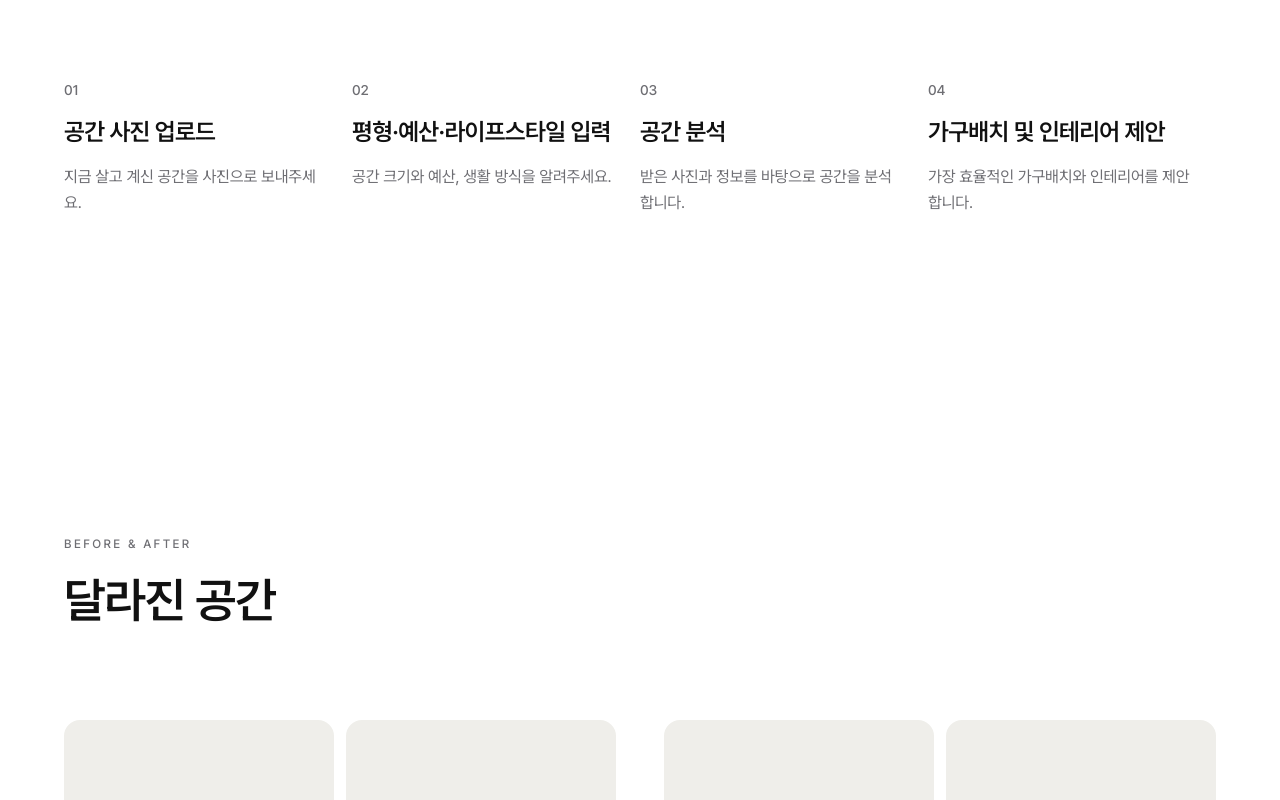
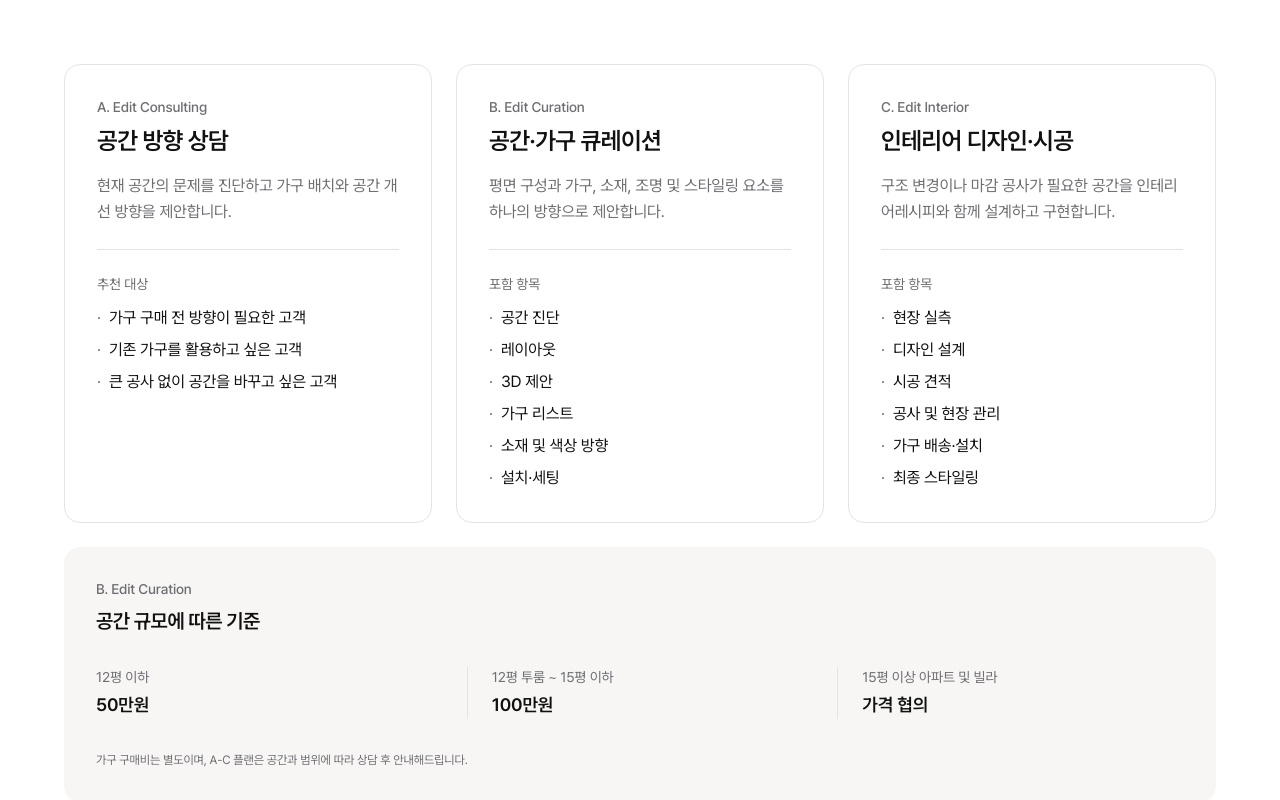
Before and after one commit to judack/interiorrecipe, a Next.js app: page / in a window 1280 px wide. Shown: the part 2760-3560 px from the top of the page. Built offline with nearby package versions, Linux system fonts and the light colour scheme.

Commit message:
프로세스 섹션을 A/B/C 플랜 카드 + 규모별 가격표 구조로 개편

```diff
--- a/components/process-section.tsx
+++ b/components/process-section.tsx
@@ -1,26 +1,57 @@
 import { Reveal } from "@/components/reveal";
 
-const STEPS = [
+const PLANS = [
   {
-    number: "01",
-    title: "공간 사진 업로드",
-    description: "지금 살고 계신 공간을 사진으로 보내주세요.",
+    id: "A",
+    name: "Edit Consulting",
+    title: "공간 방향 상담",
+    description:
+      "현재 공간의 문제를 진단하고 가구 배치와 공간 개선 방향을 제안합니다.",
+    listLabel: "추천 대상",
+    items: [
+      "가구 구매 전 방향이 필요한 고객",
+      "기존 가구를 활용하고 싶은 고객",
+      "큰 공사 없이 공간을 바꾸고 싶은 고객",
+    ],
   },
   {
-    number: "02",
-    title: "평형·예산·라이프스타일 입력",
-    description: "공간 크기와 예산, 생활 방식을 알려주세요.",
+    id: "B",
+    name: "Edit Curation",
+    title: "공간·가구 큐레이션",
+    description:
+      "평면 구성과 가구, 소재, 조명 및 스타일링 요소를 하나의 방향으로 제안합니다.",
+    listLabel: "포함 항목",
+    items: [
+      "공간 진단",
+      "레이아웃",
+      "3D 제안",
+      "가구 리스트",
+      "소재 및 색상 방향",
+      "설치·세팅",
+    ],
   },
   {
-    number: "03",
-    title: "공간 분석",
-    description: "받은 사진과 정보를 바탕으로 공간을 분석합니다.",
+    id: "C",
+    name: "Edit Interior",
+    title: "인테리어 디자인·시공",
+    description:
+      "구조 변경이나 마감 공사가 필요한 공간을 인테리어레시피와 함께 설계하고 구현합니다.",
+    listLabel: "포함 항목",
+    items: [
+      "현장 실측",
+      "디자인 설계",
+      "시공 견적",
+      "공사 및 현장 관리",
+      "가구 배송·설치",
+      "최종 스타일링",
+    ],
   },
-  {
-    number: "04",
-    title: "가구배치 및 인테리어 제안",
-    description: "가장 효율적인 가구배치와 인테리어를 제안합니다.",
-  },
+];
+
+const PRICES = [
+  { size: "12평 이하", price: "50만원" },
+  { size: "12평 투룸 ~ 15평 이하", price: "100만원" },
+  { size: "15평 이상 아파트 및 빌라", price: "가격 협의" },
 ];
 
 export function ProcessSection() {
@@ -36,23 +67,64 @@ export function ProcessSection() {
           </h2>
         </Reveal>
 
-        <div className="mt-16 grid grid-cols-1 gap-0 border-t border-line md:mt-24 md:grid-cols-4 md:border-t-0">
-          {STEPS.map((step, i) => (
-            <Reveal key={step.number} delay={i * 100}>
-              <div className="flex flex-col gap-4 border-b border-line py-8 md:h-full md:border-b-0 md:border-l md:border-b-0 md:px-6 md:py-0 md:first:border-l-0 md:first:pl-0">
-                <span className="text-sm font-medium text-mute">
-                  {step.number}
-                </span>
-                <h3 className="text-xl font-semibold tracking-tight md:text-2xl">
-                  {step.title}
+        <div className="mt-16 grid grid-cols-1 gap-6 md:mt-20 md:grid-cols-3">
+          {PLANS.map((plan, i) => (
+            <Reveal key={plan.id} delay={i * 100}>
+              <div className="flex h-full flex-col rounded-2xl border border-line bg-paper p-8">
+                <p className="text-sm font-medium text-mute">
+                  {plan.id}. {plan.name}
+                </p>
+                <h3 className="mt-2 text-xl font-semibold tracking-tight md:text-2xl">
+                  {plan.title}
                 </h3>
-                <p className="text-base leading-relaxed text-mute">
-                  {step.description}
+                <p className="mt-4 text-base leading-relaxed text-mute">
+                  {plan.description}
                 </p>
+
+                <div className="mt-6 border-t border-line pt-6">
+                  <p className="text-sm text-mute">{plan.listLabel}</p>
+                  <ul className="mt-3 flex flex-col gap-2">
+                    {plan.items.map((item) => (
+                      <li
+                        key={item}
+                        className="flex items-baseline gap-2 text-base"
+                      >
+                        <span className="text-mute">·</span>
+                        {item}
+                      </li>
+                    ))}
+                  </ul>
+                </div>
               </div>
             </Reveal>
           ))}
         </div>
+
+        <Reveal delay={300}>
+          <div className="mt-6 rounded-2xl bg-mist p-8">
+            <p className="text-sm font-medium text-mute">B. Edit Curation</p>
+            <h3 className="mt-2 text-xl font-semibold tracking-tight">
+              공간 규모에 따른 기준
+            </h3>
+
+            <div className="mt-8 grid grid-cols-1 gap-6 md:grid-cols-3">
+              {PRICES.map((p) => (
+                <div
+                  key={p.size}
+                  className="border-t border-line pt-4 md:border-t-0 md:border-l md:pl-6 md:pt-0 md:first:border-l-0 md:first:pl-0"
+                >
+                  <p className="text-sm text-mute">{p.size}</p>
+                  <p className="mt-1 text-lg font-semibold">{p.price}</p>
+                </div>
+              ))}
+            </div>
+
+            <p className="mt-8 text-xs leading-relaxed text-mute">
+              가구 구매비는 별도이며, A-C 플랜은 공간과 범위에 따라 상담 후
+              안내해드립니다.
+            </p>
+          </div>
+        </Reveal>
       </div>
     </section>
   );
```
